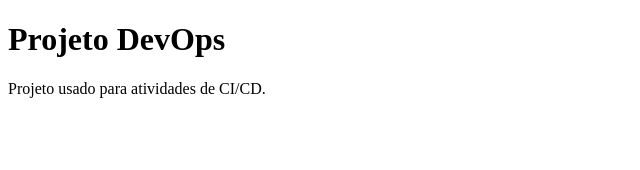
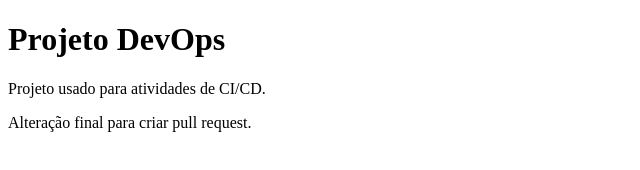
Before and after one commit to willramospuc/atividadesomativa1-devops, a plain HTML site: page index.html in a window 1280 px wide. Shown: the whole page, without its empty margins (0-640 px from the left). Drawn offline with Linux system fonts and the light colour scheme.

Commit message:
Update index.html

```diff
--- a/index.html
+++ b/index.html
@@ -6,5 +6,6 @@
 <body>
   <h1>Projeto DevOps</h1>
   <p>Projeto usado para atividades de CI/CD.</p>
+  <p>Alteração final para criar pull request.</p>
 </body>
 </html>
```
